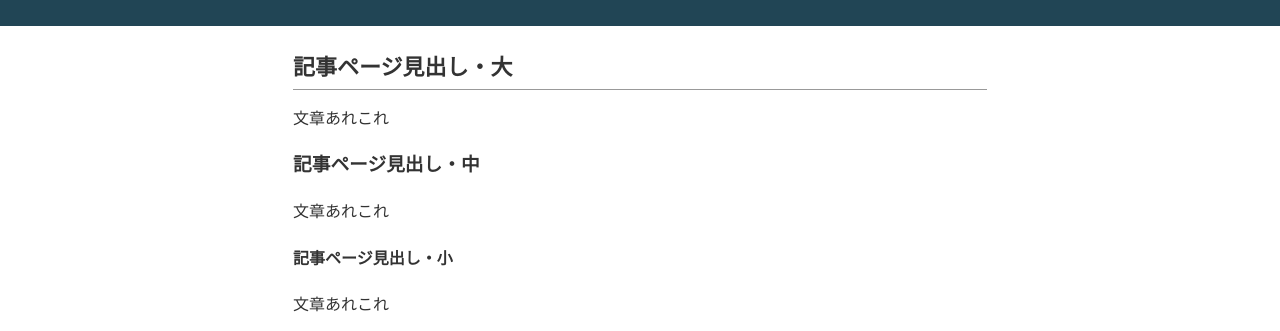
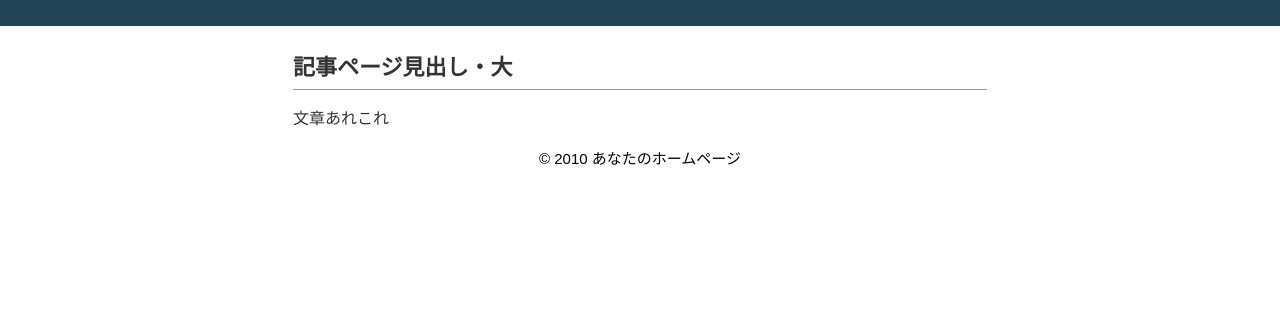
Before and after one commit to k9123/kettoGirl, a plain HTML site: page index.html in a window 1280 px wide. Shown: the part 92-423 px from the top of the page. Drawn offline with Linux system fonts and the light colour scheme.

Commit message:
Update index.html

```diff
--- a/index.html
+++ b/index.html
@@ -18,10 +18,6 @@
 <div id="inner">
 <h2>記事ページ見出し・大</h2>
 <p>文章あれこれ</p>
-<h3>記事ページ見出し・中</h3>
-<p>文章あれこれ</p>
-<h4>記事ページ見出し・小</h4>
-<p>文章あれこれ</p>
 </div>
 </main>
 <aside>
```
